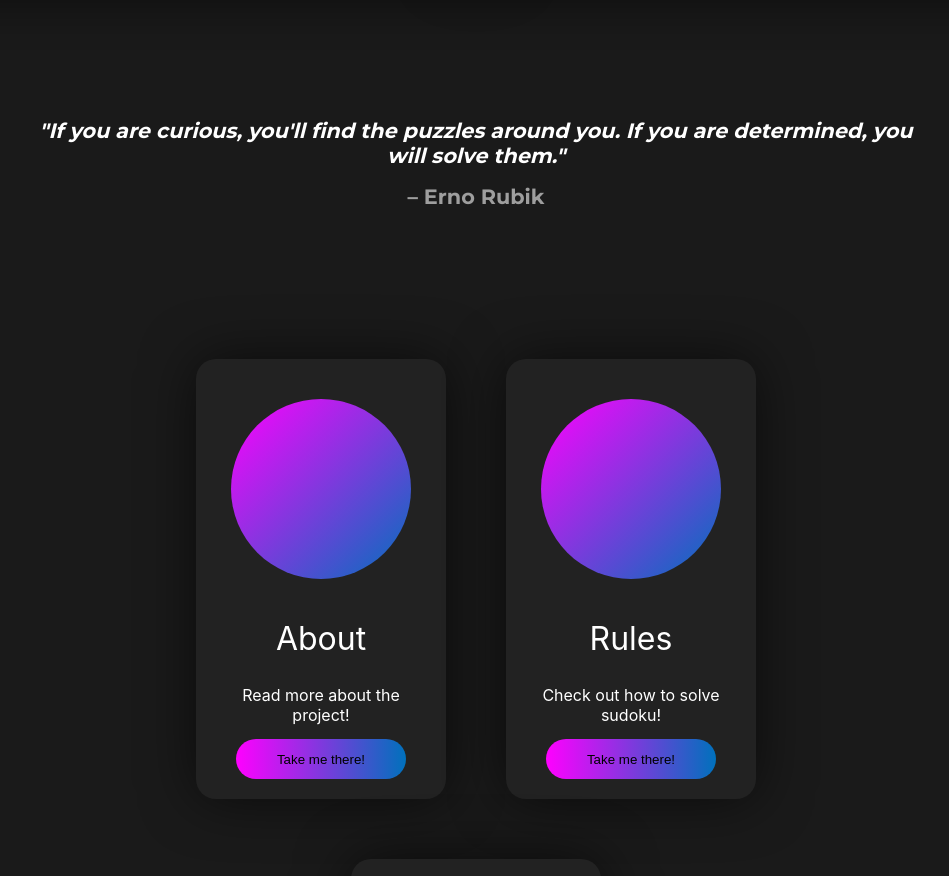
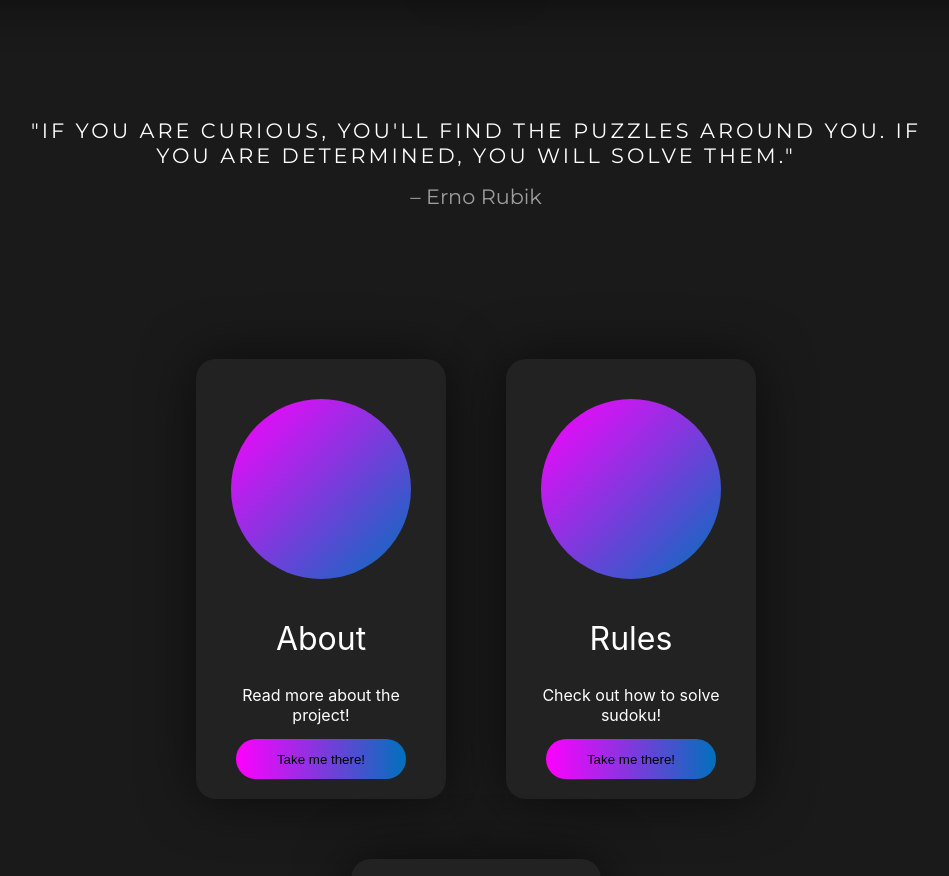
Before and after one commit to NikolSkvarilova/sudoku, a React (Create React App) app: page / in a window 1280 px wide. Shown: the part 802-1678 px from the top of the page, without its empty margins (164-1113 px from the left). Built offline with nearby package versions, Linux system fonts and the light colour scheme.

Commit message:
Redesigning quote

```diff
--- a/src/Components/Sections/Quote/Quote.scss
+++ b/src/Components/Sections/Quote/Quote.scss
@@ -5,7 +5,6 @@
   width: 100%;
 
   .figure-container {
-    font-weight: map-get($font-weights, bold);
     font-size: map-get($font-sizes-desktop, quote);
     text-align: center;
     width: 70%;
@@ -14,9 +13,11 @@
 
     .quote-text {
       @include clean-element;
-      font-style: italic;
+      font-weight: map-get($font-weights, light);
+      letter-spacing: 3px;
       font-family: map-get($font-families, quote);
       font-size: map-get($font-sizes, quote);
+      text-transform: uppercase;
     }
 
     .quote-author {
```
